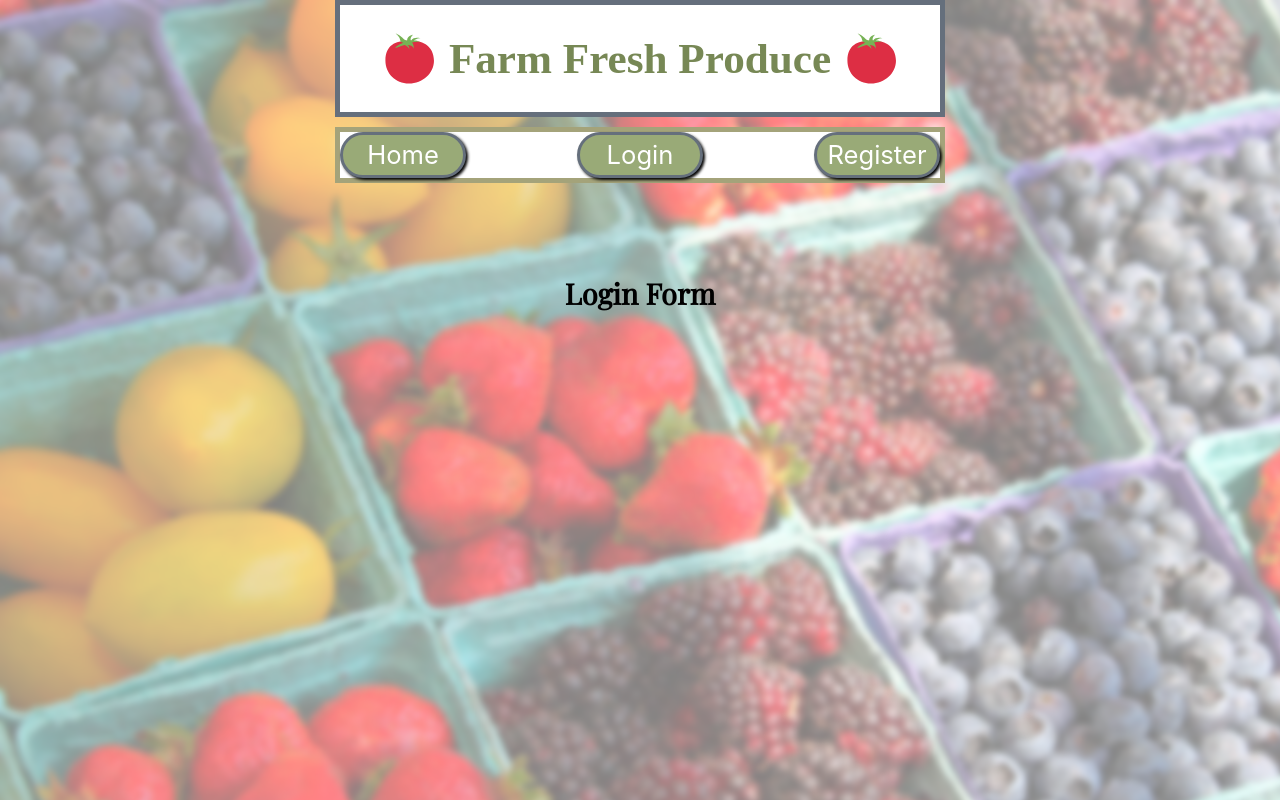
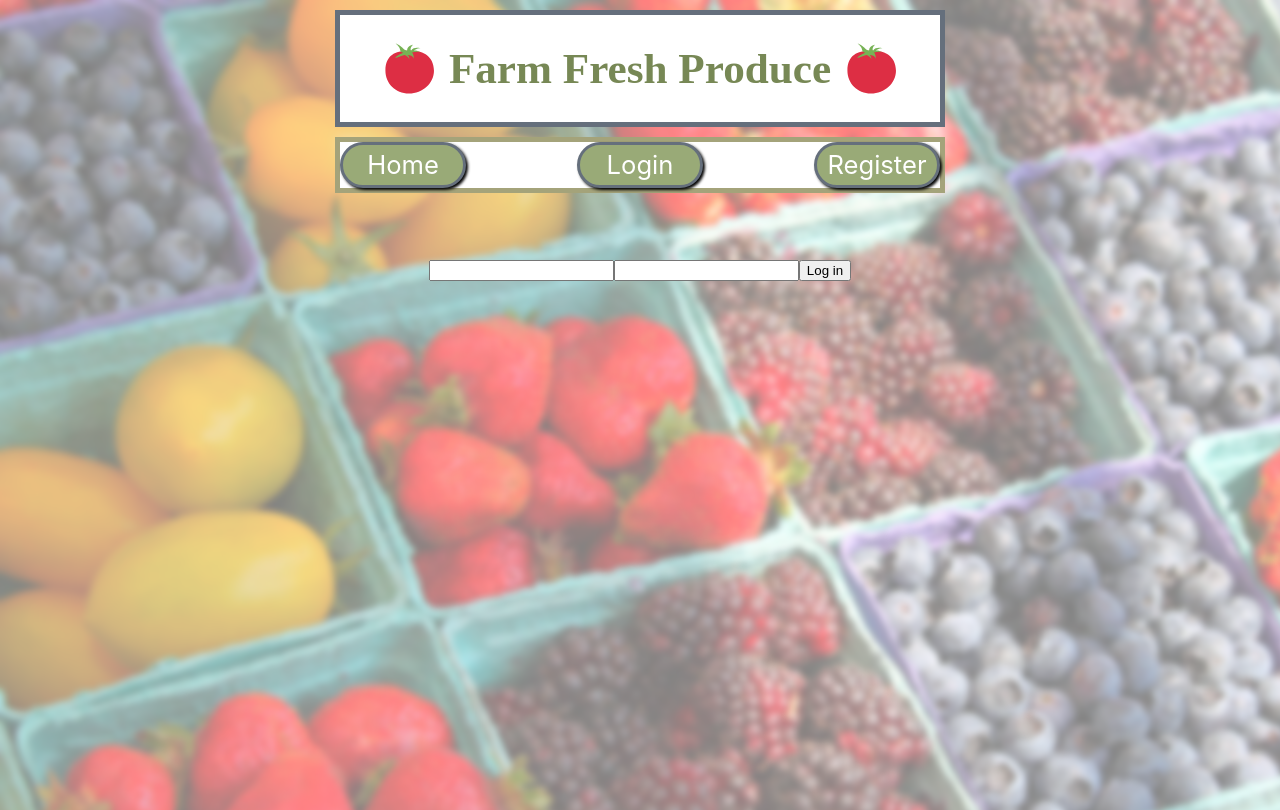
Before and after one commit to buildweek-farm-fresh-produce/Front-End, a React (Create React App) app: page /login in a window 1280 px wide. Built offline with nearby package versions, Linux system fonts and the light colour scheme; a web font is replaced by a local one.

Commit message:
Added Login Page

```diff
--- a/package.json
+++ b/package.json
@@ -7,6 +7,7 @@
     "node-sass": "^4.12.0",
     "react": "^16.9.0",
     "react-dom": "^16.9.0",
+    "react-loader-spinner": "^3.1.4",
     "react-redux": "^7.1.1",
     "react-router-dom": "^5.0.1",
     "react-scripts": "3.1.2",
--- a/public/index.html
+++ b/public/index.html
@@ -13,6 +13,7 @@
       href="https://fonts.googleapis.com/css?family=Big+Shoulders+Text|Mansalva|Playfair+Display&display=swap"
       rel="stylesheet"
     />
+
     <title>React App</title>
   </head>
   <body>
--- a/src/App.scss
+++ b/src/App.scss
@@ -5,6 +5,7 @@ $background: rgba(153, 170, 119, 1);
   text-align: center;
   background-image: url(./img/background2.png);
   min-height: 800px;
+  padding-top: 10px;
 }
 
 .header {
--- a/src/components/Login.js
+++ b/src/components/Login.js
@@ -1,15 +1,66 @@
-import React from "react";
+import React, { useState } from "react";
 import "../App.scss";
+import { axiosWithAuth } from "../utils/axiosWithAuth";
 import { connect } from "react-redux";
+import "react-loader-spinner/dist/loader/css/react-spinner-loader.css";
+import Loader from "react-loader-spinner";
 
-function Login() {
+const Login = props => {
+  // console.log("Login", props);
+  const [credentials, setCredentials] = useState({
+    username: "",
+    password: ""
+  });
+  const [isLoading, setIsLoading] = useState(false);
+
+  //   console.log("Cred", credentials);
+  const handleChange = e => {
+    setCredentials({
+      ...credentials,
+      [e.target.name]: e.target.value
+    });
+  };
+
+  const login = e => {
+    e.preventDefault();
+    setIsLoading(true);
+    axiosWithAuth()
+      .post("/login", credentials)
+      .then(res => {
+        localStorage.setItem("token", res.data.payload);
+        props.history.push("/");
+      })
+      .catch(err => console.log(err));
+  };
+
   return (
-    <div className="login">
-      <h2>Login Form</h2>
+    <div>
+      <form onSubmit={login}>
+        <input
+          type="text"
+          name="username"
+          value={credentials.username}
+          onChange={handleChange}
+        />
+        <input
+          type="password"
+          name="password"
+          value={credentials.password}
+          onChange={handleChange}
+        />
+        <button>Log in</button>
+      </form>
+      <div className="loading">
+        {isLoading && (
+          <>
+            <h2>Loading...</h2>
+            <Loader type="Rings" color="red" height={80} width={80} />
+          </>
+        )}
+      </div>
     </div>
   );
-}
-
+};
 const mapStateToProps = state => {
   return {
     stateObj: state.Obj
```
Also changed, not shown: 1 other file (tests, documents, lock files or other folders).
